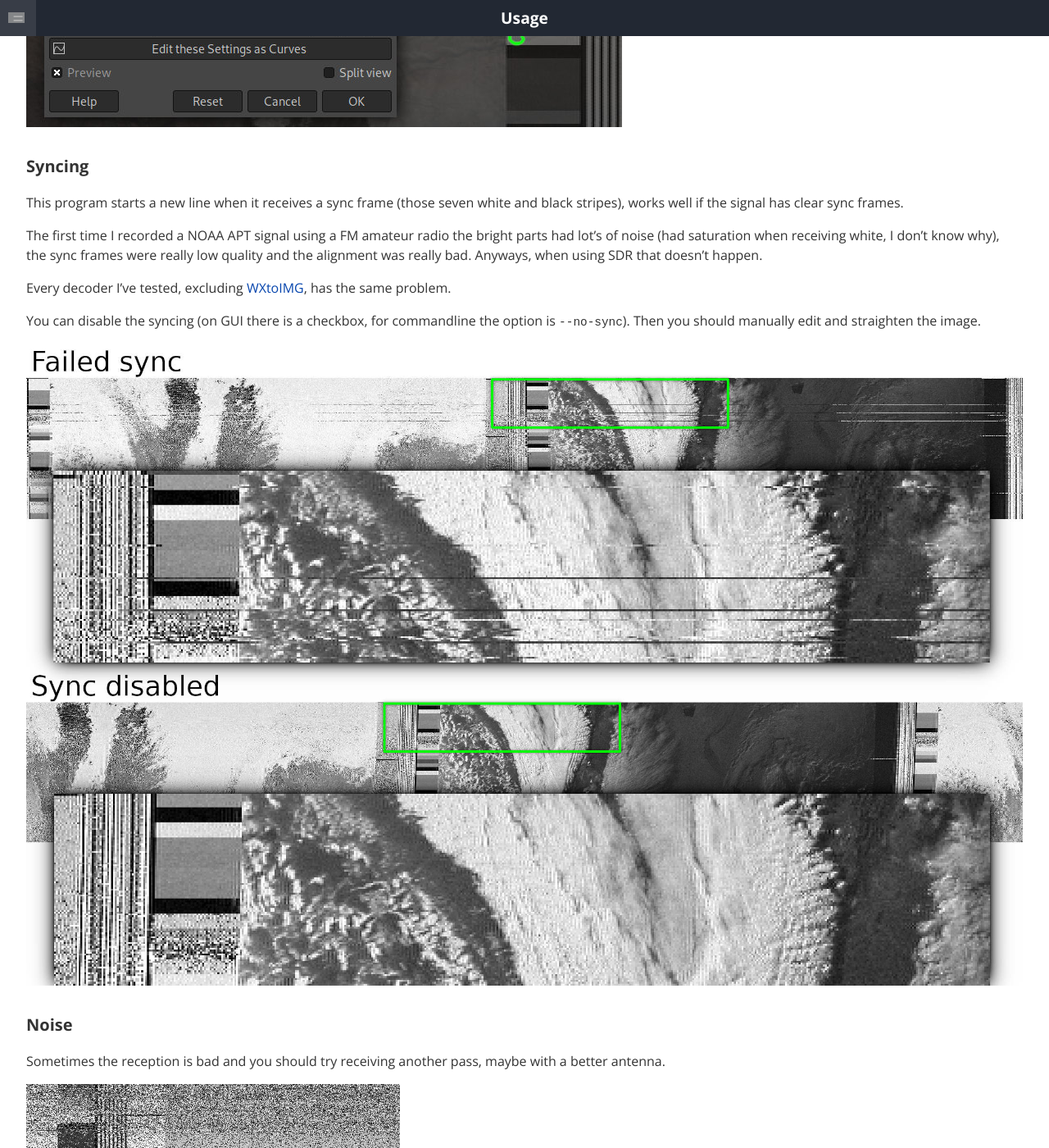
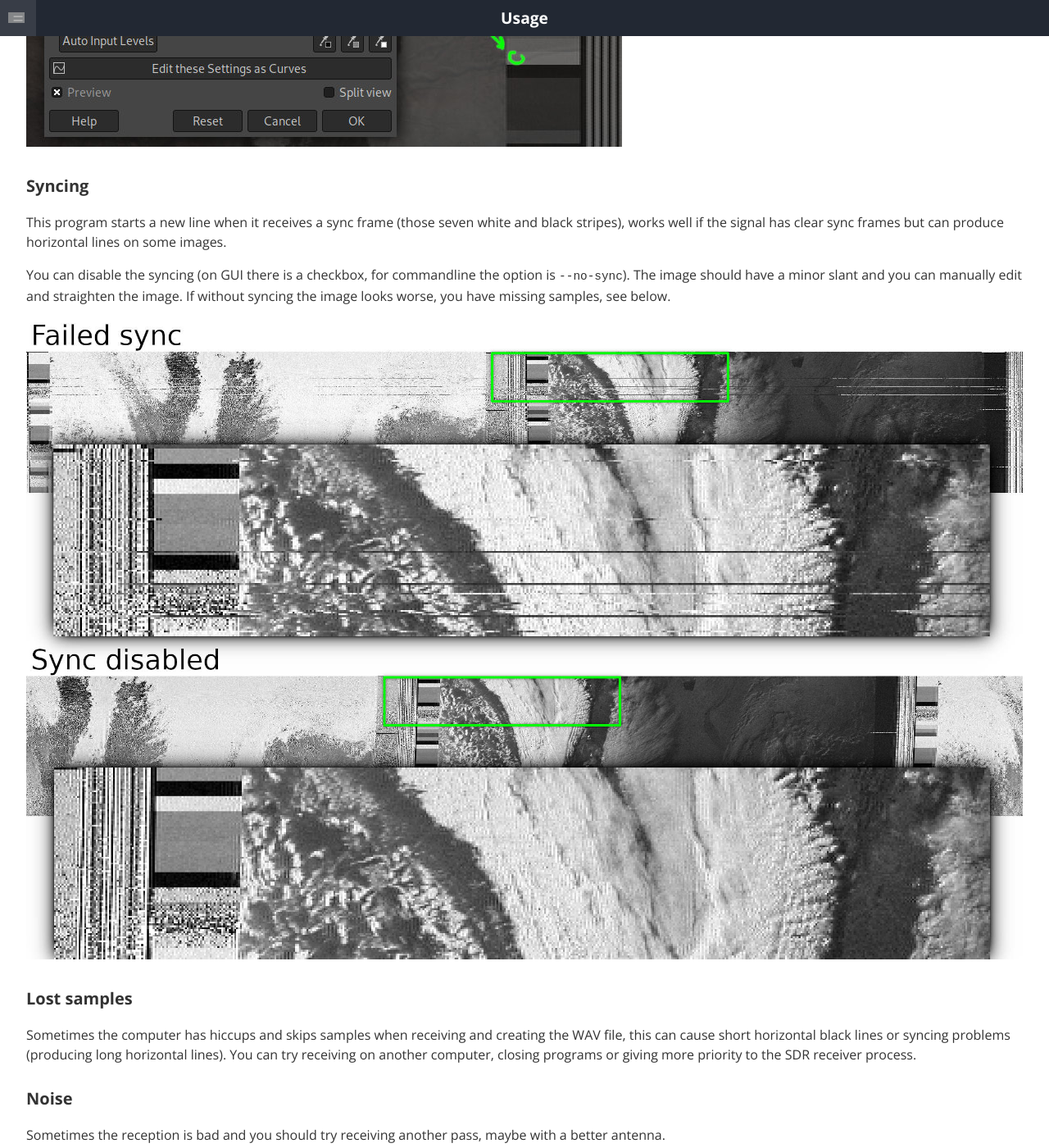
Before and after one commit to martinber/noaa-apt, a Jekyll site: the page built from docs/usage.md, in a window 1280 px wide and 1400 px high, scrolled down 4246 px. Shown: the whole window at 82% size. Built offline with Jekyll 4.4.1, drawn with Linux system fonts in a browser that asks for light colours.

Commit message:
Documentation

```diff
--- a/docs/usage.md
+++ b/docs/usage.md
@@ -169,19 +169,22 @@ spot as you can see on this screenshot.
 ### Syncing
 
 This program starts a new line when it receives a sync frame (those seven white
-and black stripes), works well if the signal has clear sync frames.
-
-The first time I recorded a NOAA APT signal using a FM amateur radio the bright
-parts had lot's of noise (had saturation when receiving white, I don't know
-why), the sync frames were really low quality and the alignment was really bad.
-Anyways, when using SDR that doesn't happen.
-
-Every decoder I've tested, excluding [WXtoIMG], has the same problem.
+and black stripes), works well if the signal has clear sync frames but can
+produce horizontal lines on some images.
 
 You can disable the syncing (on GUI there is a checkbox, for commandline the
-option is `--no-sync`). Then you should manually edit and straighten the image.
+option is `--no-sync`). The image should have a minor slant and you can manually
+edit and straighten the image. If without syncing the image looks worse, you
+have missing samples, see below.
 
 ![Example of syncing problems]({{ site.baseurl }}/images/disable_sync.jpg)
+
+### Lost samples
+
+Sometimes the computer has hiccups and skips samples when receiving and creating
+the WAV file, this can cause short horizontal black lines or syncing problems
+(producing long horizontal lines). You can try receiving on another computer,
+closing programs or giving more priority to the SDR receiver process.
 
 ### Noise
 
```
Also changed, not shown: docs/guide.md (+22 -1 lines), extra/v-dipole.svg.
